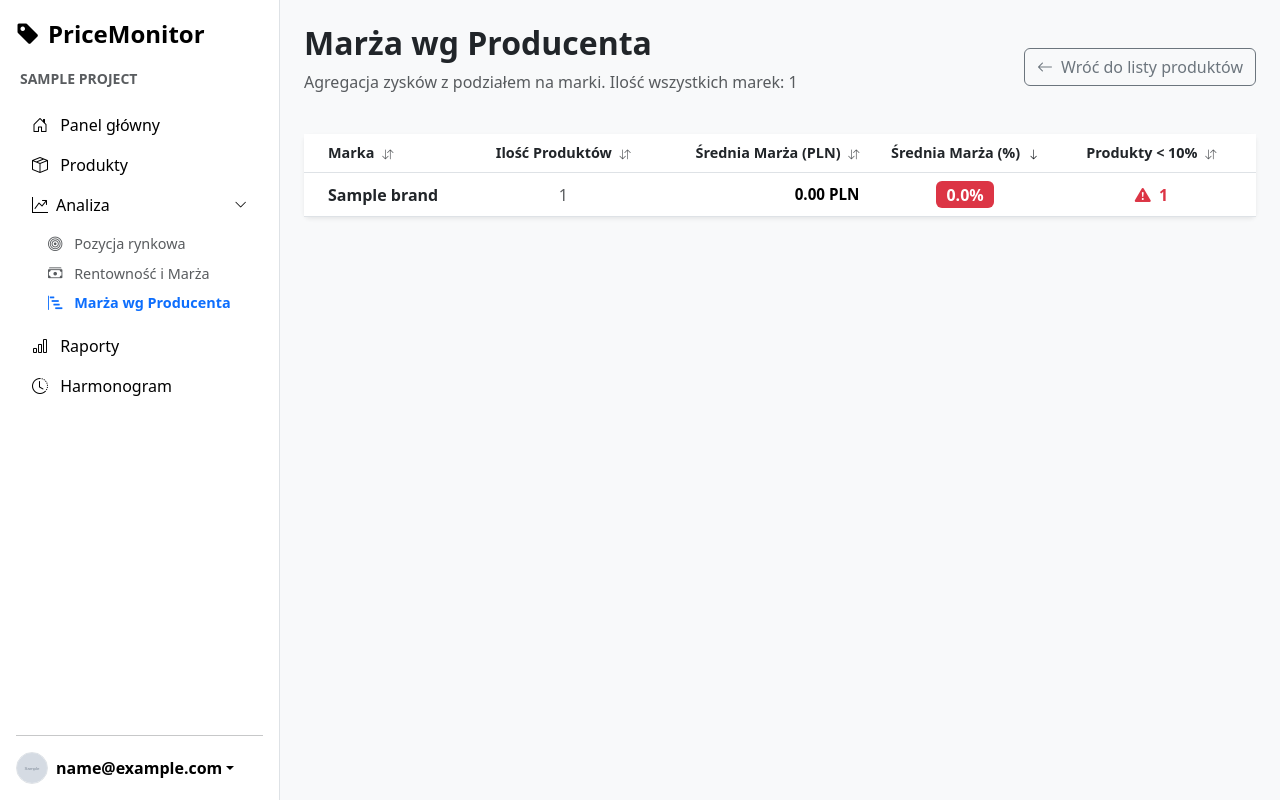
After one commit to mateo-malesz/PriceMonitor-IXION, a Flask app: page /project/1/margin-by-brand in a window 1280 px wide. The commit adds this page. Run offline with Flask 3, Linux system fonts and the light colour scheme; a user stored in the database is signed in; tables that the repository leaves empty hold one stand-in row (values such as "Sample post"); grey boxes marked "Sample" are stand-in pictures.

Commit message:
Update: Dodano marża wg producenta

```diff
--- a/app.py
+++ b/app.py
@@ -2347,6 +2347,66 @@ def project_margin(project_id):
                                'order': sort_order
                            })
 
+@app.route('/project/<int:project_id>/margin-by-brand')
+@login_required
+def project_margin_by_brand(project_id):
+    project = Project.query.get_or_404(project_id)
+    if current_user not in project.users:
+        flash('Brak dostępu.', category='error')
+        return redirect(url_for('projects'))
+
+    # Pobieranie parametrów z URL (paginacja i sortowanie)
+    page = request.args.get('page', 1, type=int)
+    sort_by = request.args.get('sort', 'avg_pct')
+    sort_order = request.args.get('order', 'desc')
+
+    # Wyrażenia do obliczeń
+    margin_expr = Product.my_price - Product.purchase_price
+    margin_pct_expr = (Product.my_price - Product.purchase_price) / Product.my_price * 100
+
+    # Zmienne agregujące (potrzebne do sortowania po nich)
+    total_products_expr = func.count(Product.id)
+    avg_pct_expr = func.avg(margin_pct_expr)
+    avg_pln_expr = func.avg(margin_expr)
+    below_threshold_expr = func.sum(case((margin_pct_expr < 10, 1), else_=0))
+
+    # Główne zapytanie z grupowaniem
+    query = db.session.query(
+        Brand.name.label('brand_name'),
+        total_products_expr.label('total_products'),
+        avg_pct_expr.label('avg_pct'),
+        avg_pln_expr.label('avg_pln'),
+        below_threshold_expr.label('below_threshold')
+    ).select_from(Product).join(Brand).filter(
+        Product.project_id == project.id,
+        Product.is_active == True,
+        Product.purchase_price != None,
+        Product.my_price != None,
+        Product.my_price > 0
+    ).group_by(Brand.name)
+
+    # Logika sortowania
+    if sort_by == 'brand_name':
+        query = query.order_by(Brand.name.desc() if sort_order == 'desc' else Brand.name.asc())
+    elif sort_by == 'total_products':
+        query = query.order_by(total_products_expr.desc() if sort_order == 'desc' else total_products_expr.asc())
+    elif sort_by == 'avg_pln':
+        query = query.order_by(avg_pln_expr.desc() if sort_order == 'desc' else avg_pln_expr.asc())
+    elif sort_by == 'below_threshold':
+        query = query.order_by(below_threshold_expr.desc() if sort_order == 'desc' else below_threshold_expr.asc())
+    else:  # Domyślnie sortuje po marży procentowej
+        query = query.order_by(avg_pct_expr.desc() if sort_order == 'desc' else avg_pct_expr.asc())
+
+    # Paginacja (domyślnie 20 wyników na stronę)
+    pagination = query.paginate(page=page, per_page=20, error_out=False)
+    brand_stats = pagination.items
+
+    return render_template('margin_by_brand.html',
+                           project=project,
+                           brand_stats=brand_stats,
+                           pagination=pagination,
+                           current_filters={'sort': sort_by, 'order': sort_order})
+
 @app.route('/project/<int:project_id>/overview')
 @login_required
 def project_overview(project_id):
--- a/templates/base.html
+++ b/templates/base.html
@@ -69,12 +69,12 @@
 <li class="nav-item">
     <a href="#analysisSubmenu" data-bs-toggle="collapse"
        class="nav-link link-body-emphasis d-flex align-items-center"
-       aria-expanded="{% if request.endpoint in ['project_analysis', 'project_margin'] %}true{% else %}false{% endif %}">
+       aria-expanded="{% if request.endpoint in ['project_analysis', 'project_margin', 'project_margin_by_brand'] %}true{% else %}false{% endif %}">
         <i class="bi bi-graph-up-arrow me-2"></i>
         Analiza
         <i class="bi bi-chevron-down ms-auto" style="font-size: 0.8rem; transition: transform 0.2s;"></i>
     </a>
-    <div class="collapse {% if request.endpoint in ['project_analysis', 'project_margin'] %}show{% endif %}" id="analysisSubmenu">
+    <div class="collapse {% if request.endpoint in ['project_analysis', 'project_margin', 'project_margin_by_brand'] %}show{% endif %}" id="analysisSubmenu">
         <ul class="nav flex-column ms-3 mt-1 pb-2" style="font-size: 0.9rem;">
             <li>
                 <a href="{{ url_for('project_analysis', project_id=project.id) }}"
@@ -86,6 +86,12 @@
                 <a href="{{ url_for('project_margin', project_id=project.id) }}"
                    class="nav-link {% if request.endpoint == 'project_margin' %}text-primary fw-bold{% else %}text-muted{% endif %} py-1">
                     <i class="bi bi-cash-stack me-2"></i> Rentowność i Marża
+                </a>
+            </li>
+                    <li>
+                <a href="{{ url_for('project_margin_by_brand', project_id=project.id) }}"
+                   class="nav-link {% if request.endpoint == 'project_margin_by_brand' %}text-primary fw-bold{% else %}text-muted{% endif %} py-1">
+                    <i class="bi bi-bar-chart-steps me-2"></i> Marża wg Producenta
                 </a>
             </li>
         </ul>
--- /dev/null
+++ b/templates/margin_by_brand.html
@@ -0,0 +1,122 @@
+{% extends 'base.html' %}
+
+{% block title %}Marża wg Producenta - {{ project.name }}{% endblock %}
+
+{% block content %}
+
+{# --- MAKRO DO GENEROWANIA LINKÓW SORTOWANIA --- #}
+{% macro sort_link(column_key, label) %}
+    {% set current_sort = current_filters.sort %}
+    {% set current_order = current_filters.order %}
+    {% set new_order = 'asc' %}
+    {% set icon_class = 'bi bi-arrow-down-up ms-1 small text-muted' %}
+
+    {% if current_sort == column_key %}
+        {% if current_order == 'asc' %}
+            {% set new_order = 'desc' %}
+            {% set icon_class = 'bi bi-arrow-up ms-1 small text-dark' %}
+        {% else %}
+            {% set new_order = 'asc' %}
+            {% set icon_class = 'bi bi-arrow-down ms-1 small text-dark' %}
+        {% endif %}
+    {% endif %}
+
+    <a href="{{ url_for('project_margin_by_brand', project_id=project.id, sort=column_key, order=new_order) }}"
+       class="text-decoration-none text-dark fw-bold d-block" style="font-size: 0.9rem;">
+        {{ label }} <i class="{{ icon_class }}" style="font-size: 0.7rem;"></i>
+    </a>
+{% endmacro %}
+
+<div class="d-flex justify-content-between align-items-center mb-4">
+    <div>
+        <h2 class="fw-bold">Marża wg Producenta</h2>
+        <p class="text-muted">Agregacja zysków z podziałem na marki. Ilość wszystkich marek: {{ pagination.total }}</p>
+    </div>
+    <div>
+        <a href="{{ url_for('project_margin', project_id=project.id) }}" class="btn btn-outline-secondary">
+            <i class="bi bi-arrow-left me-2"></i>Wróć do listy produktów
+        </a>
+    </div>
+</div>
+
+<div class="card border-0 shadow-sm mb-4">
+    <div class="card-body p-0">
+        <div class="table-responsive">
+            <table class="table table-hover align-middle mb-0">
+                <thead class="bg-light">
+                    <tr>
+                        <th class="ps-4">{{ sort_link('brand_name', 'Marka') }}</th>
+                        <th class="text-center">{{ sort_link('total_products', 'Ilość Produktów') }}</th>
+                        <th class="text-end">{{ sort_link('avg_pln', 'Średnia Marża (PLN)') }}</th>
+                        <th class="text-center">{{ sort_link('avg_pct', 'Średnia Marża (%)') }}</th>
+                        <th class="text-center pe-4">{{ sort_link('below_threshold', 'Produkty < 10%') }}</th>
+                    </tr>
+                </thead>
+                <tbody>
+                    {% for stat in brand_stats %}
+                    <tr>
+                        <td class="ps-4 fw-bold text-dark">{{ stat.brand_name }}</td>
+                        <td class="text-center text-muted">{{ stat.total_products }}</td>
+
+                        <td class="text-end fw-bold" style="font-size: 0.95rem;">
+                            {{ "{:,.2f}".format(stat.avg_pln).replace(',', ' ') }} PLN
+                        </td>
+
+                        <td class="text-center">
+                            {% if stat.avg_pct <= 0 %}
+                                <span class="badge bg-danger fs-6">{{ stat.avg_pct|round(1) }}%</span>
+                            {% elif stat.avg_pct < 10 %}
+                                <span class="badge bg-warning text-dark fs-6">{{ stat.avg_pct|round(1) }}%</span>
+                            {% else %}
+                                <span class="badge bg-success fs-6">{{ stat.avg_pct|round(1) }}%</span>
+                            {% endif %}
+                        </td>
+
+                        <td class="text-center pe-4">
+                            {% if stat.below_threshold > 0 %}
+                                <span class="text-danger fw-bold"><i class="bi bi-exclamation-triangle-fill me-1"></i> {{ stat.below_threshold }}</span>
+                            {% else %}
+                                <span class="text-success"><i class="bi bi-check-circle-fill me-1"></i> 0</span>
+                            {% endif %}
+                        </td>
+                    </tr>
+                    {% else %}
+                    <tr>
+                        <td colspan="5" class="text-center py-5 text-muted">
+                            <i class="bi bi-bar-chart-line display-6 mb-3 d-block"></i>
+                            Brak danych do wyświetlenia. Upewnij się, że masz produkty z przypisaną marką i ceną zakupu.
+                        </td>
+                    </tr>
+                    {% endfor %}
+                </tbody>
+            </table>
+        </div>
+    </div>
+</div>
+
+<!-- PAGINACJA -->
+{% if pagination.pages > 1 %}
+<nav aria-label="Nawigacja stron" class="mt-4 mb-4">
+    <ul class="pagination justify-content-center">
+        <li class="page-item {% if not pagination.has_prev %}disabled{% endif %}">
+            <a class="page-link" href="{{ url_for('project_margin_by_brand', project_id=project.id, page=pagination.prev_num, sort=current_filters.sort, order=current_filters.order) }}">Poprzednia</a>
+        </li>
+
+        {% for page_num in pagination.iter_pages(left_edge=1, right_edge=1, left_current=2, right_current=2) %}
+            {% if page_num %}
+                <li class="page-item {% if page_num == pagination.page %}active{% endif %}">
+                    <a class="page-link" href="{{ url_for('project_margin_by_brand', project_id=project.id, page=page_num, sort=current_filters.sort, order=current_filters.order) }}">{{ page_num }}</a>
+                </li>
+            {% else %}
+                <li class="page-item disabled"><span class="page-link">...</span></li>
+            {% endif %}
+        {% endfor %}
+
+        <li class="page-item {% if not pagination.has_next %}disabled{% endif %}">
+            <a class="page-link" href="{{ url_for('project_margin_by_brand', project_id=project.id, page=pagination.next_num, sort=current_filters.sort, order=current_filters.order) }}">Następna</a>
+        </li>
+    </ul>
+</nav>
+{% endif %}
+
+{% endblock %}
```
